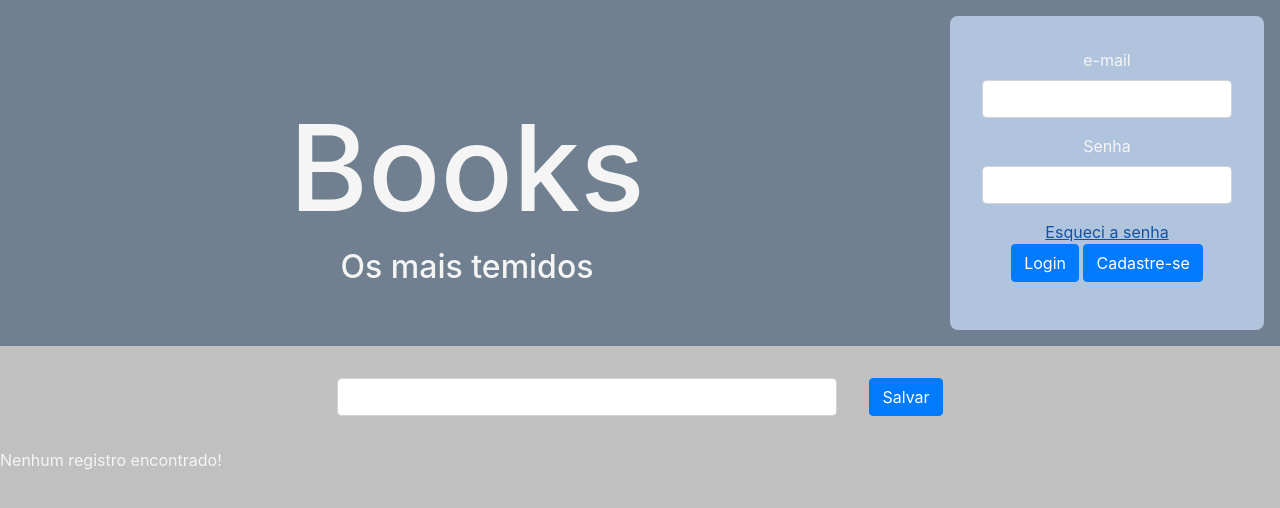
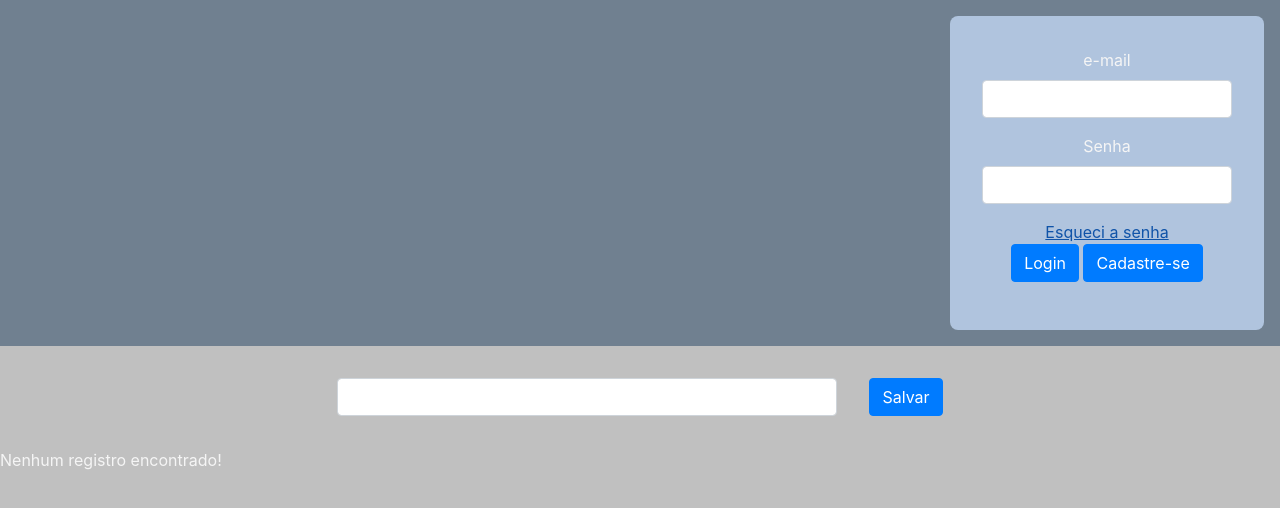
Before and after one commit to Rydiman/Books-PPI, a PHP site: page / in a window 1280 px wide. Shown: the top 508 px of the page. Run offline with PHP 8.4, Linux system fonts and the light colour scheme; data that the repository does not hold is empty; some libraries are stand-ins or nearby versions.

Commit message:
Update index.php

```diff
--- a/index.php
+++ b/index.php
@@ -33,14 +33,6 @@
                 </div>
             </form>
         </aside>
-        <h1>
-            <?= "Books" ?>
-        </h1>
-        <h2>
-            <?php
-            echo "Os mais temidos";
-            ?>
-        </h2>
     </header>
     <main>
         <form action="" class="form-inline">
```
